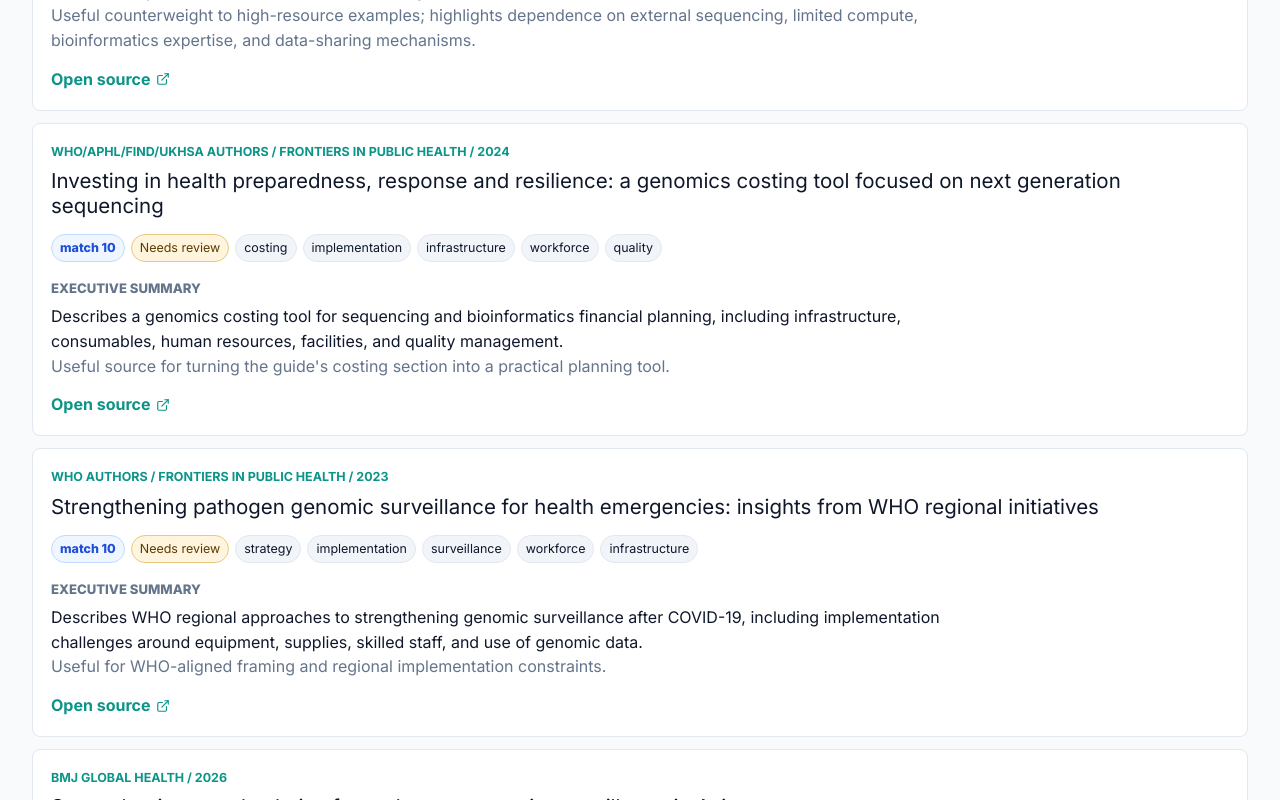
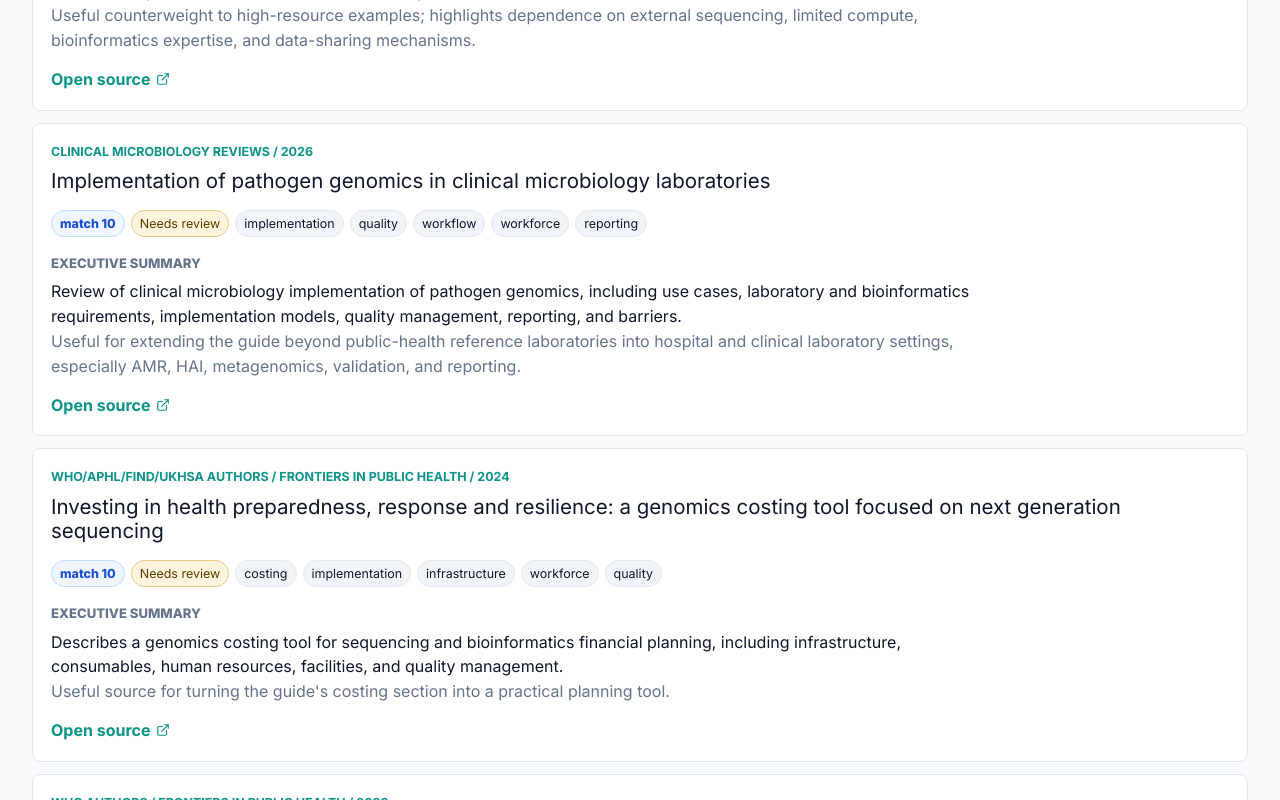
Before and after one commit to happykhan/pathogen-genomics-guidance-kb, a Next.js app: page /resources in a window 1280 px wide. Shown: the part 1580-2380 px from the top of the page. Built offline with nearby package versions, Linux system fonts and the light colour scheme.

Commit message:
Add 2026 pathogen genomics source papers

```diff
--- /dev/null
+++ b/knowledge-base/source-cards/clinical-microbiology-implementation-gador-whyte-2026.md
@@ -0,0 +1,43 @@
+# Source Card: Implementation of Pathogen Genomics in Clinical Microbiology Laboratories
+
+## Source Basis
+
+- Gador-Whyte AP, Sherry NL, Brischetto A, Andersson P, Bond KA, van Hal SJ, Harris PNA, Howden BP, on behalf of the Australian Pathogen Genomics Program partners. Implementation of pathogen genomics in clinical microbiology laboratories. *Clinical Microbiology Reviews*. 2026;39:e00177-25. doi:10.1128/cmr.00177-25.
+- Full-text PDF supplied locally: `/Users/nfareed/Downloads/gador-whyte-et-al-2026-implementation-of-pathogen-genomics-in-clinical-microbiology-laboratories.pdf`.
+
+## Status
+
+`candidate source; full text available locally; extracted at high level`
+
+## Relevance
+
+This review is a strong source for implementation detail at the clinical microbiology and hospital-laboratory interface. It complements public-health laboratory sources by covering clinical use cases, implementation models, staffing, quality management, bioinformatics, reporting, data storage, data sharing, and regulatory constraints.
+
+## Useful For
+
+- Clinical laboratory implementation pathways.
+- Healthcare-associated infection and AMR use cases.
+- Centralised, decentralised, hybrid, and collaborative implementation models.
+- Staffing and training requirements.
+- Quality management, validation, verification, EQA/PT, and reporting considerations.
+- Bioinformatics implementation barriers and enablers.
+- Future content on metagenomics and clinical decision support.
+
+## Extracted Notes
+
+- The review frames pathogen genomics, including WGS and clinical metagenomics, as increasingly relevant to clinical microbiology and hospital laboratories.
+- It identifies potential benefits including healthcare-associated infection control, rapid diagnosis, and replacement of some laborious microbiology tests.
+- It distinguishes clinical laboratories from public-health laboratories: clinical laboratories have more direct patient-care responsibilities, tighter diagnostic reporting expectations, and regulatory/quality obligations.
+- Key implementation considerations include scope of testing, staff competencies, sequencing platform selection, laboratory setup, SOPs, analysis pipelines, data storage, transfer, sharing, reporting, interpretation, quality control, validation, verification, and EQA/PT.
+- The review describes implementation models including centralised reference laboratories, decentralised in-house sequencing, and hybrid/collaborative models.
+- Reported barriers include cost, infrastructure, workflow requirements, wet-lab and dry-lab capacity, staffing and training, bioinformatics implementation, regulatory requirements, standardised quality systems, and interpretive uncertainty.
+
+## Current Use In App
+
+- Resource finder candidate source.
+- Not yet cited in guidance prose.
+
+## Gaps
+
+- Needs detailed extraction before being used for clinical-laboratory-specific recommendations.
+- Needs mapping against existing quality, workforce, bioinformatics, and infrastructure sections.
--- /dev/null
+++ b/knowledge-base/source-cards/lancet-microbe-wgs-economic-strategies-2026.md
@@ -0,0 +1,40 @@
+# Source Card: Continuous WGS Surveillance Versus Outbreak-Triggered Investigations
+
+## Source Basis
+
+- Egli A, Howden BP. A global economic perspective on whole-genome sequencing strategies for pathogens: continuous surveillance versus outbreak-triggered investigations. *The Lancet Microbe*. 2026. doi:10.1016/j.lanmic.2026.101416.
+- Full-text PDF supplied locally: `/Users/nfareed/Downloads/PIIS2666524726000716.pdf`.
+
+## Status
+
+`candidate source; full text available locally; extracted at high level`
+
+## Relevance
+
+This Personal View directly addresses the economic strategy question for pathogen WGS: whether programmes should invest in continuous genomic surveillance or rely on outbreak-triggered sequencing. It is especially relevant to the guide's leadership-facing value argument because it frames WGS as an investment decision with trade-offs between steady surveillance costs and the risk of delayed outbreak detection.
+
+## Useful For
+
+- `Why pathogen genomics?`
+- Economic value and cost-effectiveness caveats.
+- Continuous surveillance versus reactive outbreak investigation.
+- Explaining why sequencing strategy depends on pathogen, setting, health-system resources, and response capacity.
+- Future costing and maturity-model content.
+
+## Extracted Notes
+
+- The paper contrasts comprehensive or selective routine WGS surveillance with sequencing initiated only after an outbreak is suspected.
+- Continuous surveillance has higher upfront and recurring costs, but can detect clusters and transmission events earlier and may avert large outbreak costs.
+- Outbreak-triggered sequencing lowers routine expenditure, but can miss cryptic transmission and can allow outbreaks to grow before control measures are triggered.
+- The paper cautions that returns depend on setting, pathogen, health-care system, sequencing approach, sampling strategy, and economic resources.
+- The paper treats selective surveillance as an important middle ground, but emphasises the need for explicit criteria for which isolates or infections are sequenced.
+- It reinforces that sequencing data must be linked to epidemiological investigation, source identification, control action, data sharing, and sustained funding.
+
+## Current Use In App
+
+- `src/data/guidanceBlocks.ts`: cited in the `Why pathogen genomics?` economic case subsection.
+
+## Gaps
+
+- Needs formal extraction of quantitative examples, assumptions, and limitations before the guide makes specific return-on-investment claims.
+- Needs comparison with other economic evaluations already in the source queue.
--- a/src/data/guidanceBlocks.ts
+++ b/src/data/guidanceBlocks.ts
@@ -56,7 +56,13 @@ export const guidanceBlocks: GuidanceBlock[] = [
           "The current knowledge base has a strong service case from PHE and a broad public-health case from WHO and Armstrong et al. It still needs a fuller review of economic evaluations before making general claims about cost-effectiveness or return on investment.",
         ],
         bodySourceIds: {
-          0: ["genometrakr-economic-2021", "national-investment-case-2025", "wgs-costing-tool-2024", "wgs-economic-review"],
+          0: [
+            "genometrakr-economic-2021",
+            "lancet-wgs-economic-strategies-2026",
+            "national-investment-case-2025",
+            "wgs-costing-tool-2024",
+            "wgs-economic-review",
+          ],
         },
         bodyCitationAnchors: {
           1: [
@@ -79,6 +85,7 @@ export const guidanceBlocks: GuidanceBlock[] = [
       "phe-case-study",
       "foodborne-genomics-allard-2018",
       "genometrakr-economic-2021",
+      "lancet-wgs-economic-strategies-2026",
       "national-investment-case-2025",
       "wgs-costing-tool-2024",
       "wgs-economic-review",
--- a/src/data/resources.ts
+++ b/src/data/resources.ts
@@ -330,6 +330,60 @@ export const resources: ResourceRecord[] = [
     sourceStatus: "candidate",
   },
   {
+    id: "lancet-wgs-economic-strategies-2026",
+    title:
+      "A global economic perspective on whole-genome sequencing strategies for pathogens: continuous surveillance versus outbreak-triggered investigations",
+    agency: "The Lancet Microbe",
+    year: "2026",
+    url: "https://doi.org/10.1016/j.lanmic.2026.101416",
+    documentType: "paper",
+    audiences: ["director", "policy", "funder", "lab-lead"],
+    topics: ["costing", "surveillance", "strategy", "public-health", "decision-use"],
+    organisms: ["general", "enteric-bacteria", "respiratory-viruses", "amr", "tb", "nosocomial"],
+    implementationStages: ["exploring", "pilot", "routine-service", "national-scale", "upgrading"],
+    summary:
+      "Personal View comparing continuous WGS surveillance with outbreak-triggered sequencing and arguing that higher routine investment can be economically justified when earlier detection averts costly outbreaks.",
+    whyUseful:
+      "Directly supports nuanced economic guidance: WGS value depends on pathogen, setting, surveillance design, response capacity, and whether delayed detection creates high downstream costs.",
+    keywords: [
+      "Lancet Microbe",
+      "economic perspective",
+      "continuous surveillance",
+      "outbreak-triggered sequencing",
+      "WGS",
+      "return on investment",
+      "healthcare-associated infections",
+    ],
+    sourceStatus: "candidate",
+  },
+  {
+    id: "clinical-microbiology-implementation-2026",
+    title: "Implementation of pathogen genomics in clinical microbiology laboratories",
+    agency: "Clinical Microbiology Reviews",
+    year: "2026",
+    url: "https://doi.org/10.1128/cmr.00177-25",
+    documentType: "paper",
+    audiences: ["lab-lead", "bioinformatician", "data-manager", "it-security", "director"],
+    topics: ["implementation", "quality", "workflow", "workforce", "reporting", "amr", "infrastructure"],
+    organisms: ["general", "amr", "nosocomial", "respiratory-viruses", "other"],
+    implementationStages: ["exploring", "pilot", "routine-service", "upgrading"],
+    summary:
+      "Review of clinical microbiology implementation of pathogen genomics, including use cases, laboratory and bioinformatics requirements, implementation models, quality management, reporting, and barriers.",
+    whyUseful:
+      "Useful for extending the guide beyond public-health reference laboratories into hospital and clinical laboratory settings, especially AMR, HAI, metagenomics, validation, and reporting.",
+    keywords: [
+      "clinical microbiology",
+      "hospital laboratory",
+      "pathogen genomics",
+      "metagenomics",
+      "bioinformatics",
+      "quality management",
+      "infection prevention",
+      "AMR",
+    ],
+    sourceStatus: "candidate",
+  },
+  {
     id: "foodborne-genomics-allard",
     title: "Genomics of foodborne pathogens for microbial food safety",
     agency: "Food-safety genomics authors",
--- a/src/data/sources.ts
+++ b/src/data/sources.ts
@@ -35,6 +35,15 @@ export const sources = {
     label: "Allard et al. 2018, Genomics of foodborne pathogens for microbial food safety",
     path: "knowledge-base/source-cards/foodborne-genomics-microbial-food-safety-2018.md",
   },
+  "lancet-wgs-economic-strategies-2026": {
+    label:
+      "Egli and Howden 2026, Economic perspective on continuous WGS surveillance versus outbreak-triggered investigations",
+    path: "knowledge-base/source-cards/lancet-microbe-wgs-economic-strategies-2026.md",
+  },
+  "clinical-microbiology-implementation-2026": {
+    label: "Gador-Whyte et al. 2026, Implementation of pathogen genomics in clinical microbiology laboratories",
+    path: "knowledge-base/source-cards/clinical-microbiology-implementation-gador-whyte-2026.md",
+  },
 } as const;
 
 export type SourceId = keyof typeof sources;
```
